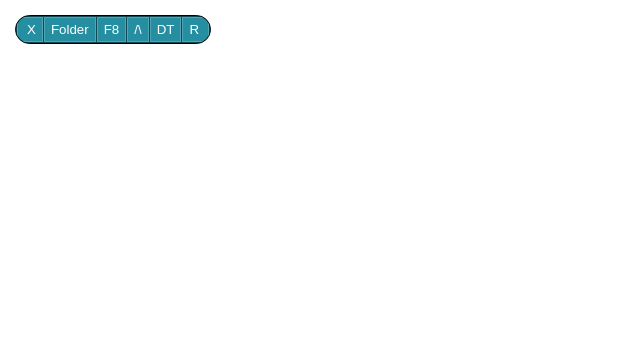
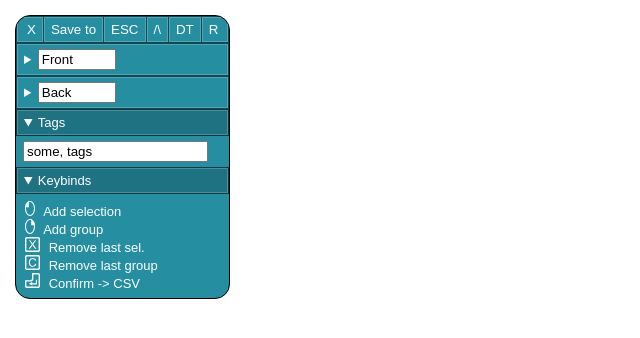
Before and after one commit to iairu/AnkiScreener, a Svelte app: page / in a window 1280 px wide. Shown: the top 338 px of the page, without its empty margins (0-640 px from the left). Built offline with nearby package versions, Linux system fonts and the light colour scheme.

Commit message:
Proper layout for all UI, UI stores, Moved SCSS to common file
This UI should be the final version for at least a while.

```diff
--- /dev/null
+++ b/src/App.scss
@@ -0,0 +1,54 @@
+menu {
+    display: inline-block;
+    padding: 0;
+    margin: 15px 0 0 15px;
+    color: white;
+    font-family: sans-serif;
+    font-size: 13px;
+    border: 1px solid black;
+    border-radius: 15px;
+    background: rgb(38, 142, 161);
+    overflow: hidden;
+    button, details>summary {
+        background: transparent;
+        border: 1px solid rgba(0, 0, 0, 0.493);
+        box-shadow: inset 0px 0px 0px 1px rgba(255,255,255,0.2);
+        color: white;
+        outline: none;
+        cursor: pointer;
+        &:hover {background: rgba(255,255,255,0.2);}
+        &:active {background: rgba(0,0,0,0.2);}
+        &:focus {
+            box-shadow: inset 0px 0px 0px 1px rgba(255,255,255,0.5);
+        }
+    }
+    details {
+        >* {padding: 5px 7px;}
+        &.dimmed>summary {background: rgba(0,0,0,0.2);}
+        >summary>input {
+            max-width: 70px;
+        }
+    }
+    .buttonRow {
+        display: flex;
+        button {
+            margin: 0;
+            padding: 5px 7px;
+            overflow: hidden;
+            &:not(:first-of-type) {
+                border-left: none;
+            }
+            &:first-of-type {padding-left: 10px;}
+            &:last-of-type {padding-right: 10px;}
+        }
+    }
+    .keybindRow {
+        padding :7px;
+        img {
+            max-width: 15px;
+            max-height: 15px;
+            margin-left: 2px;
+            margin-right: 5px;
+        }
+    }
+}
--- a/src/App.svelte
+++ b/src/App.svelte
@@ -1,42 +1,22 @@
 <script>
+	import { isCapturing, isHidden } from './store.js';
 	import Top from './menu/Top.svelte';
 	import Groups from './menu/Groups.svelte';
-	import KeybindToggles from './menu/KeybindToggles.svelte';
+	import Tags from './menu/Tags.svelte';
 	import Keybinds from './menu/Keybinds.svelte';
 </script>
 
+<style lang="scss" global>
+	@import "App.scss";
+</style>
+
 <menu>
-	<div class="always">
-		<Top />
+	<Top />
+	{#if $isCapturing && !$isHidden}
+	<div class="capturing">
+		<Groups />
+		<Tags />
+		<Keybinds />
 	</div>
-	<div class="capturing">
-		<!-- <Groups />
-		<Keybinds /> -->
-	</div>
+	{/if}
 </menu>
-
-<style lang="scss">
-menu {
-	display: inline-block;
-	padding: 0;
-	margin: 15px 0 0 15px;
-	border: 1px solid black;
-	border-radius: 15px;
-	background: rgb(38, 142, 161);
-	overflow: hidden;
-	:global(button) {
-		background: transparent;
-		border: 1px solid rgba(0, 0, 0, 0.493);
-		box-shadow: inset 0px 0px 0px 1px rgba(255,255,255,0.2);
-		border-radius: 5px;
-		color: white;
-		outline: none;
-		cursor: pointer;
-		&:hover {background: rgba(255,255,255,0.2);}
-		&:active {background: rgba(0,0,0,0.2);}
-		&:focus {
-			box-shadow: inset 0px 0px 0px 1px rgba(255,255,255,0.5);
-		}
-	}
-}
-</style>
--- a/src/menu/Groups.svelte
+++ b/src/menu/Groups.svelte
@@ -1,10 +1,17 @@
+<script>
+    import { groups } from "../store";
+</script>
 
-<div class="groups">
-    <div class="group" id="group_1">
-        <label for="groupAfixes">GroupName (1)</label>
-        <button class="toggleGroupSettings">/\</button>
-        <div class="settings">
-            <input type="text" name="groupAfixes" id="group_1_afixes" placeholder="Prefix #IMG# Suffix">
+<div id="groups">
+{#each $groups as group}
+    <details class="group">
+        <summary>
+            <input type="text" placeholder="Group" value={group.name}>
+        </summary>
+        <div>
+            <input type="text" name="prefix" id="group_n_prefix" placeholder="Prefix" value={group.prefix}><br>
+            <input type="text" name="suffix" id="group_n_suffix" placeholder="Suffix" value={group.suffix}>
         </div>
-    </div>
+    </details>
+{/each}
 </div>
--- a/src/menu/Keybinds.svelte
+++ b/src/menu/Keybinds.svelte
@@ -1,7 +1,21 @@
+<script>
+    const keys = [
+        ["./img/keys/lmb.svg", "Add selection"],
+        ["./img/keys/rmb.svg", "Add group"],
+        ["./img/keys/x.svg", "Remove last sel."],
+        ["./img/keys/c.svg", "Remove last group"],
+        ["./img/keys/enter.svg", "Confirm -> CSV"],
+    ]
+</script>
 
-<div class="keybinds">
-    <div class="keybind" id="keybind_addSelection">
-        <img src="" alt="Keybind Icon" class="icon">
-        <label for="keybind">Add selection</label>
+<details id="keybinds" class="dimmed" open>
+    <summary>Keybinds</summary>
+    <div class="keybindRow">
+        {#each keys as key}
+        <div class="keybind">
+            <img src={key[0]} alt={key[1] + " Keybind"} class="icon">
+            <label for="keybind">{key[1]}</label>
+        </div>
+        {/each}
     </div>
-</div>
+</details>
--- /dev/null
+++ b/src/menu/Tags.svelte
@@ -0,0 +1,10 @@
+<script>
+    import { tags } from "../store";
+</script>
+
+<details id="tags" class="dimmed" open>
+    <summary>Tags</summary>
+    <div>
+        <input type="text" placeholder="Tags" value={$tags}>
+    </div>
+</details>
--- a/src/menu/Top.svelte
+++ b/src/menu/Top.svelte
@@ -1,34 +1,32 @@
 <script>
     import { exitApp, NYI, devTools, restartApp } from "../controller";
-
+    import { isDev,
+             isCapturing, startCapturing, stopCapturing,
+             isHidden, hide, show,
+             csv, setCsv } from "../store";
 </script>
 
-<div id="top">
+<div id="top" class="buttonRow">
     <button aria-label="Exit the app" on:click={exitApp}>X</button>
-    <button aria-label="Choose active folder" on:click={NYI}>Folder</button>
-    <button aria-label="Toggle capture mode" on:click={NYI}>F8</button>
-    <button aria-label="Hide additional info" on:click={NYI}>/\</button>
-    <button aria-label="Launch dev tools" on:click={devTools}>DT</button>
-    <button aria-label="Restart the app" on:click={restartApp}>R</button>
+    <button aria-label="Choose a CSV output" on:click={setCsv}
+            style="max-width: 75px; text-overflow: ellipsis; white-space: nowrap;">
+        {$csv ? $csv : "Save to"}
+    </button>
+
+{#if !$isCapturing}
+    <button aria-label="Start capturing" on:click={startCapturing}>F8</button>
+{:else}
+    <button aria-label="Stop capturing" on:click={stopCapturing}>ESC</button>
+    {#if !$isHidden}
+        <button aria-label="Hide additional info" on:click={hide}>/\</button>
+    {:else}
+        <button aria-label="Show additional info" on:click={show}>\/</button>
+    {/if}
+{/if}
+
+{#if $isDev}
+    <button class="dev" aria-label="Launch dev tools" on:click={devTools}>DT</button>
+    <button class="dev" aria-label="Restart the app" on:click={restartApp}>R</button>
+{/if}
+
 </div>
-
-<style lang="scss">
-#top {
-    display: flex;
-    button {
-        margin: 0;
-        padding: 5px 7px;
-        &:not(:first-of-type) {
-            border-top-left-radius: 0;
-            border-bottom-left-radius: 0;
-            border-left: none;
-        }
-        &:not(:last-of-type) {
-            border-top-right-radius: 0;
-            border-bottom-right-radius: 0;
-        }
-        &:first-of-type {padding-left: 10px;}
-        &:last-of-type {padding-right: 10px;}
-    }
-}
-</style>
--- /dev/null
+++ b/src/store.js
@@ -0,0 +1,25 @@
+import { readable, writable } from "svelte/store";
+
+const DEV = true;
+
+export const isDev = readable(DEV);
+export const isCapturing = writable(DEV ? true : false);
+export const startCapturing = ()=>{isCapturing.set(true)}
+export const stopCapturing = ()=>{isCapturing.set(false)}
+export const isHidden = writable(false);
+export const hide = ()=>{isHidden.set(true)}
+export const show = ()=>{isHidden.set(false)}
+
+export const groups = writable([
+    {name: "Front", x1: 0, y1: 0, x2: 0, y2: 0, prefix: "", suffix: ""},
+    {name: "Back", x1: 0, y1: 0, x2: 0, y2: 0, prefix: "", suffix: ""}
+]);
+
+export const tags = writable("some, tags");
+
+export const csv = writable("");
+export const csvExists = writable(false);
+export const setCsv = ()=>{
+    csv.set("Placeholder")
+    // if (fileexists) csvExists.set(true);
+}
```
